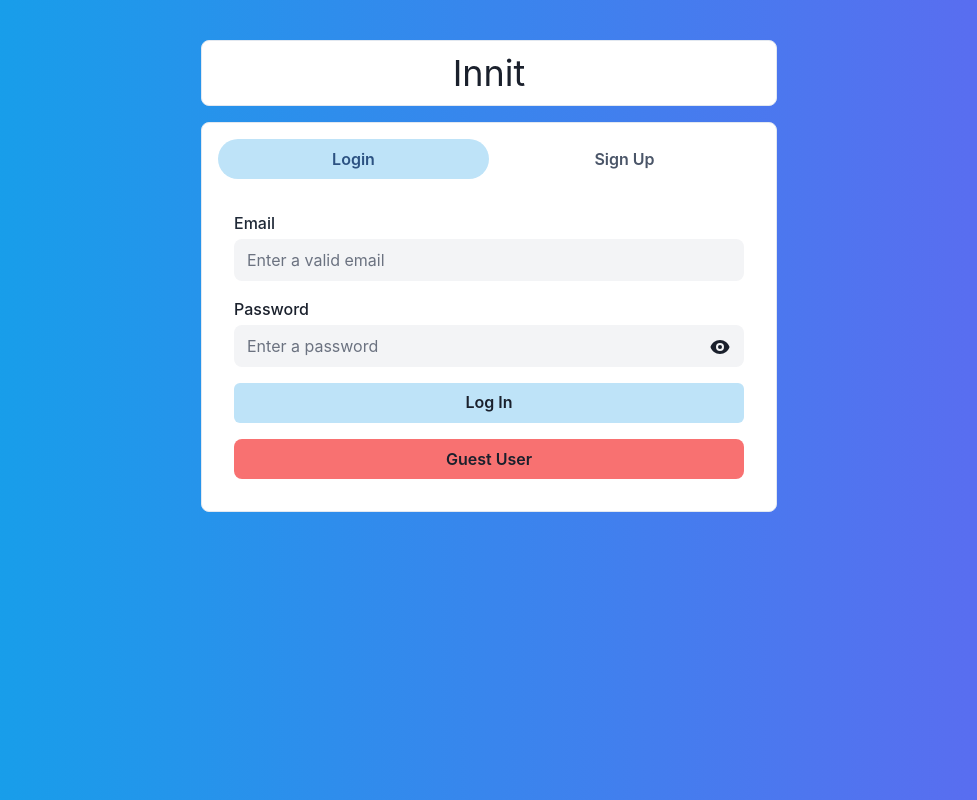
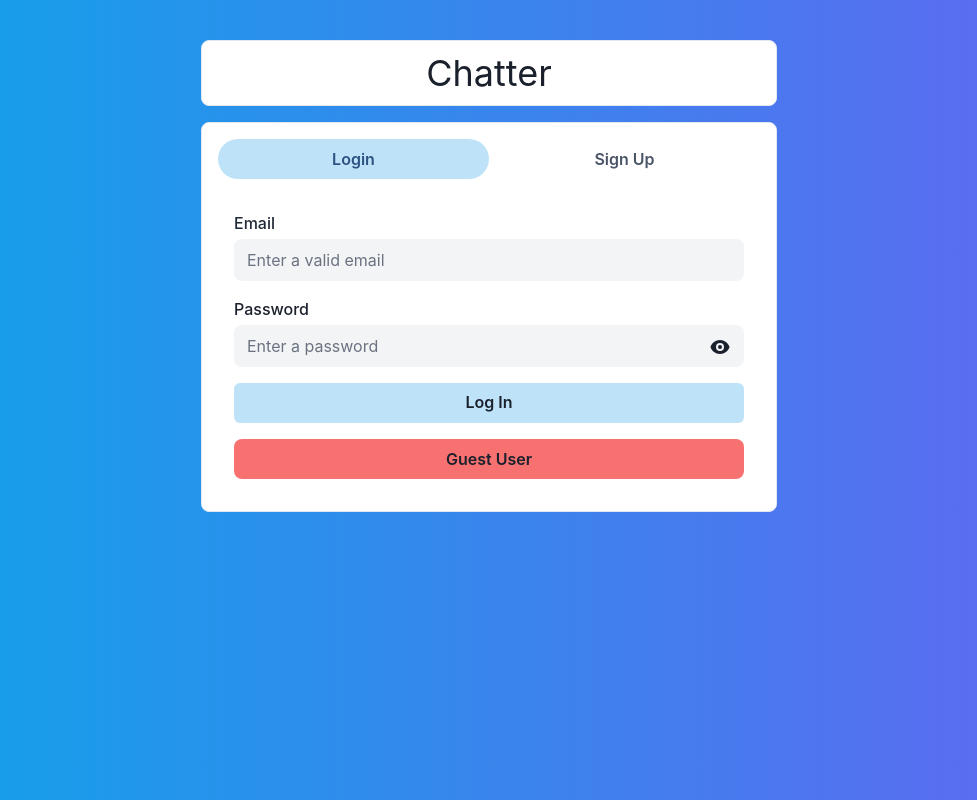
Before and after one commit to mlau11/Chatter, a React (Create React App) app in the folder frontend/: page / in a window 1280 px wide. Shown: the whole page, without its empty margins (151-1128 px from the left). Built offline with nearby package versions, Linux system fonts and the light colour scheme.

Commit message:
Update name on homepage

```diff
--- a/frontend/src/Pages/HomePage.js
+++ b/frontend/src/Pages/HomePage.js
@@ -16,7 +16,7 @@ const HomePage = () => {
   return (
     <div className="container max-w-xl">
       <div className="flex justify-center p-3 w-full mt-10 mx-0 mb-4 bg-white border rounded-lg ">
-        <p className="text-4xl">Innit</p>
+        <p className="text-4xl">Chatter</p>
       </div>
       <div className="bg-white p-4 w-full border rounded-lg">
         <Tabs variant="soft-rounded">
```
